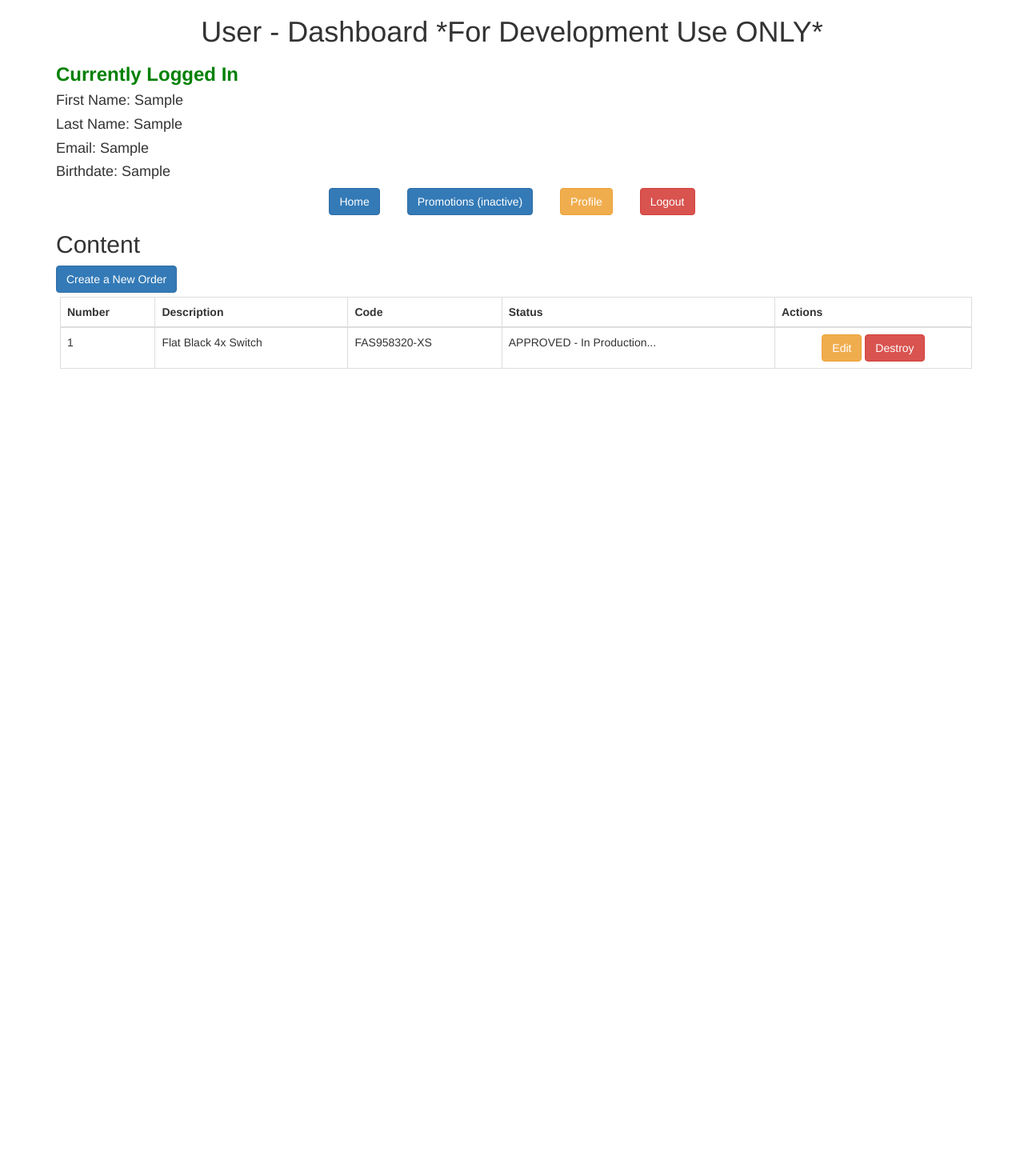
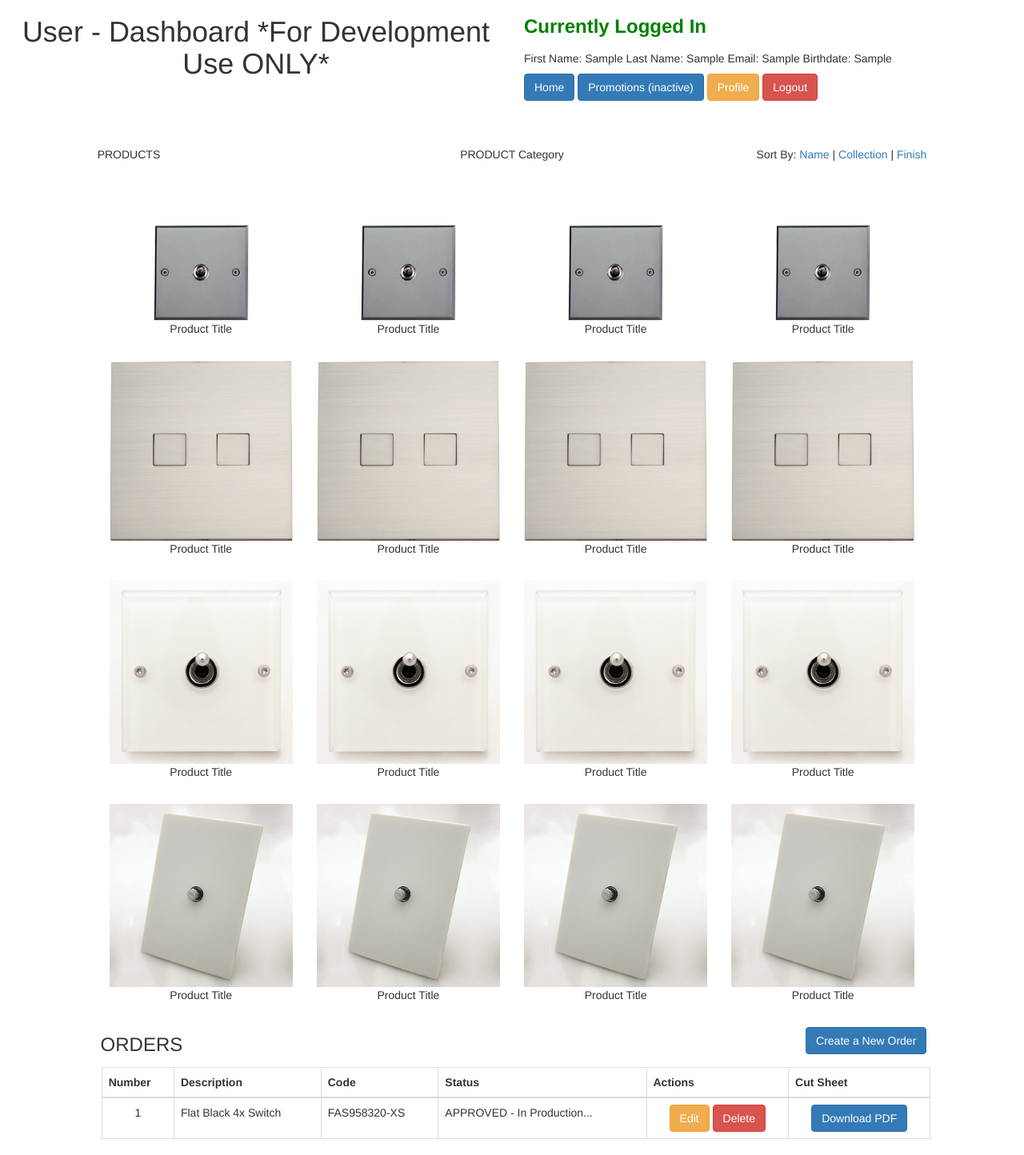
Before and after one commit to keephopealive/LVL, a CodeIgniter app: template application/views/userDashboard.php in a window 1280 px wide. Shown: the whole page at 80% size. Before the commit the page ends 461 px from the top, so only its background shows below. Run offline with CodeIgniter, Linux system fonts and the light colour scheme; the template is opened without the code that fills it: most values are stand-ins (such as "Sample title", 1, 10 or a date in 2020); some libraries are stand-ins or nearby versions.

Commit message:
css + product grid
general styling ( created css asset )
product grid mockup

```diff
--- a/application/views/userDashboard.php
+++ b/application/views/userDashboard.php
@@ -4,60 +4,138 @@
 	<meta charset="utf-8">
 	<title>User Dashboard</title>
 	<link rel="stylesheet" href="https://maxcdn.bootstrapcdn.com/bootstrap/3.2.0/css/bootstrap.min.css">
-	<style type="text/css">
-	.right{
-		text-align: right;
-	}
-	strong{
-		color: green;
-	}
-	.nav {
-		text-align: center;
-	}
-	.nav button{
-		margin-left: 15px;
-		margin-right: 15px;
-	}
-	.center {
-		text-align: center;
-	}
-	.center-this{
-	}
-	table{
-		margin: 5px;
-		padding: 5px;
-	}
-
-	</style>
-	<link rel="stylesheet" type="text/css" href="assets/css/style.css">
+	<link rel="stylesheet" type="text/css" href="/assets/css/style.css">
 </head>
 <body>
-<div class="container">
+<div class="container-fluid">
 	<div class="row header">
-		<div class="col-md-12">
+		<div class="col-md-6">
 			<div class='center'>
 				<h1 class=''>User - Dashboard *For Development Use ONLY*</h1>
 			</div>
-			<h3><strong>Currently Logged In</strong></h3>
-			<h4>First Name: <?= $first_name ?></h4>
-			<h4>Last Name: <?= $first_name ?></h4>
-			<h4>Email: <?= $first_name ?></h4>
-			<h4>Birthdate: <?= $first_name ?></h4>
 		</div>
-	</div>
-	<div class='row nav'>
-		<div class='col-xs-12'>
+		<div class="col-md-6">
+			<h3><strong>Currently Logged In</strong></h3><br>
+			<h5>First Name: <?= $first_name ?></h5>
+			<h5>Last Name: <?= $first_name ?></h5>
+			<h5>Email: <?= $first_name ?></h5>
+			<h5>Birthdate: <?= $first_name ?></h5>
+			<br>
 			<a href="/user/dashboard"><button class='btn btn-primary'>Home</button></a>
 			<a href="#"><button class='btn btn-primary'>Promotions (inactive)</button></a>
 			<a href="/user/profile"><button class='btn btn-warning'>Profile</button></a>
 			<a href="/logout"><button class='btn btn-danger'>Logout</button></a>
 		</div>
 	</div>
+
+
+<!-- PRODUCT VIEW TO CUSTOM TOOL BEGIN -->
+	<div class="row top50">
+		<div class="col-sm-3 col-sm-offset-1">
+			<h5>PRODUCTS</h5>
+		</div>
+		<div class="col-sm-4 center">
+			<h5>PRODUCT Category</h5>
+		</div>
+		<div class="col-sm-3">
+			<h5 class="pull-right">Sort By: <a href="#">Name</a> | <a href="#">Collection</a>  | <a href="#">Finish</a> </h5>
+		</div>
+	</div>
+
+	<div class="row top50">
+		<div class="col-sm-10 col-sm-offset-1">
+			<div class="row productGrid">
+				<div class="col-sm-3 center">
+					<a href=""><img src="/assets/img/Classic_80X80.png"></a>
+					<p>Product Title</p>
+				</div>
+				<div class="col-sm-3 center">
+					<a href=""><img src="/assets/img/Classic_80X80.png"></a>
+					<p>Product Title</p>
+				</div>
+				<div class="col-sm-3 center">
+					<a href=""><img src="/assets/img/Classic_80X80.png"></a>
+					<p>Product Title</p>
+				</div>
+				<div class="col-sm-3 center">
+					<a href=""><img src="/assets/img/Classic_80X80.png"></a>
+					<p>Product Title</p>
+				</div>
+			</div>
+
+			<div class="row productGrid">
+				<div class="col-sm-3">
+					<a href=""><img class="img-responsive"src="/assets/img/Collection_Damier_2_BP_80x80x3mm.jpg"></a>
+					<p>Product Title</p>
+				</div>
+				<div class="col-sm-3">
+					<a href=""><img class="img-responsive"src="/assets/img/Collection_Damier_2_BP_80x80x3mm.jpg"></a>
+					<p>Product Title</p>
+				</div>
+				<div class="col-sm-3">
+					<a href=""><img class="img-responsive"src="/assets/img/Collection_Damier_2_BP_80x80x3mm.jpg"></a>
+					<p>Product Title</p>
+				</div>
+				<div class="col-sm-3">
+					<a href=""><img class="img-responsive"src="/assets/img/Collection_Damier_2_BP_80x80x3mm.jpg"></a>
+					<p>Product Title</p>
+				</div>
+			</div>
+
+			<div class="row productGrid">
+				<div class="col-sm-3">
+					<a href=""><img class="img-responsive" src="/assets/img/Pierrot_Collection_White_Glass80X80.png"></a>
+					<p>Product Title</p>
+				</div>
+				<div class="col-sm-3">
+					<a href=""><img class="img-responsive" src="/assets/img/Pierrot_Collection_White_Glass80X80.png"></a>
+					<p>Product Title</p>
+				</div>
+				<div class="col-sm-3">
+					<a href=""><img class="img-responsive" src="/assets/img/Pierrot_Collection_White_Glass80X80.png"></a>
+					<p>Product Title</p>
+				</div>
+				<div class="col-sm-3">
+					<a href=""><img class="img-responsive" src="/assets/img/Pierrot_Collection_White_Glass80X80.png"></a>
+					<p>Product Title</p>
+				</div>
+			</div>
+
+			<div class="row productGrid">
+				<div class="col-sm-3">
+					<a href=""><img class="img-responsive" src="/assets/img/Limoges_Collection80X115.png"></a>
+					<p>Product Title</p>
+				</div>
+				<div class="col-sm-3">
+					<a href=""><img class="img-responsive" src="/assets/img/Limoges_Collection80X115.png"></a>
+					<p>Product Title</p>
+				</div>
+				<div class="col-sm-3">
+					<a href=""><img class="img-responsive" src="/assets/img/Limoges_Collection80X115.png"></a>
+					<p>Product Title</p>
+				</div>
+				<div class="col-sm-3">
+					<a href=""><img class="img-responsive" src="/assets/img/Limoges_Collection80X115.png"></a>
+					<p>Product Title</p>
+				</div>
+			</div>
+		</div>
+	</div>
+
+<!-- END PRODUCT VIEW TO CUSTOM TOOL -->
+
+<!-- CUSTOM TOOL BEGIN -->
 	<div class='row'>
-		<div class='col-xs-12'>
+		<div class='col-sm-5 col-sm-offset-1'>
 			<h3><?= $this->session->flashdata('profileUpdate_msg') ?></h3>
-			<h2>Content</h2>
-			<a href="" class='btn btn-primary'>Create a New Order</a>
+			<h3 style="margin-top:0px;">ORDERS</h3>
+		</div>
+		<div class="col-sm-5">
+			<a href="" class='btn btn-primary pull-right'>Create a New Order</a>
+		</div>
+	</div>
+	<div class="row">
+		<div class="col-sm-10 col-sm-offset-1">
 			<table class='table table-bordered'>
 				<thead>
 					<th>Number</th>
@@ -65,22 +143,29 @@
 					<th>Code</th>
 					<th>Status</th>
 					<th>Actions</th>
+					<th>Cut Sheet</th>
 				</thead>
 				<tbody>
-					<td>1</td>
+					<td><center>1</center></td>
 					<td>Flat Black 4x Switch</td>
 					<td>FAS958320-XS</td>
 					<td>APPROVED - In Production...</td>
 					<td>
 						<center>
 							<a href="#" class='btn btn-warning'>Edit</a>
-							<a href="#" class='btn btn-danger'>Destroy</a>
+							<a href="#" class='btn btn-danger'>Delete</a>
+						</center>
+					</td>
+					<td>
+						<center>
+							<a href="" class='btn btn-primary'>Download PDF</a>
 						</center>
 					</td>
 				</tbody>
 			</table>
 		</div>
 	</div>
+<!-- CUSTOM TOOL END -->
 </div>
 </body>
 </html>
--- /dev/null
+++ b/assets/css/style.css
@@ -0,0 +1,46 @@
+h1 	{
+	display: inline-block;
+}
+h3 	{
+	display: inline-block;
+}
+h5 	{
+	display: inline-block;
+}
+.right{
+	text-align: right;
+}
+strong{
+	color: green;
+}
+.nav {
+	text-align: center;
+}
+.nav button{
+	margin-left: 15px;
+	margin-right: 15px;
+}
+.center {
+	text-align: center;
+}
+.center-this{
+}
+table{
+	margin: 5px;
+	padding: 5px;
+}
+.header	h5{
+	display: inline-block;
+
+}
+
+.top50	{
+	margin-top: 50px;
+}
+
+.productGrid p {
+	text-align: center;
+}
+.productGrid	{
+	margin: 20px 0;
+}
```
Also changed, not shown: assets/img/Classic_80X80.png (added), assets/img/Collection_Damier_2_BP_80x80x3mm.jpg (added), assets/img/Limoges_Collection80X115.png (added), assets/img/Pierrot_Collection_White_Glass80X80.png (added).
